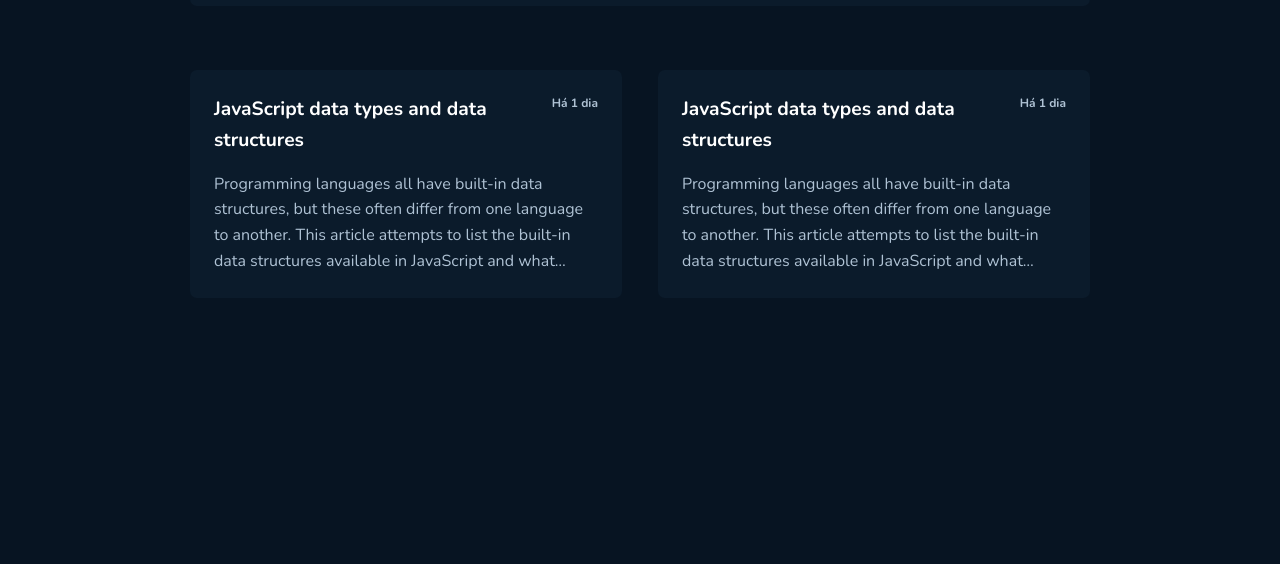
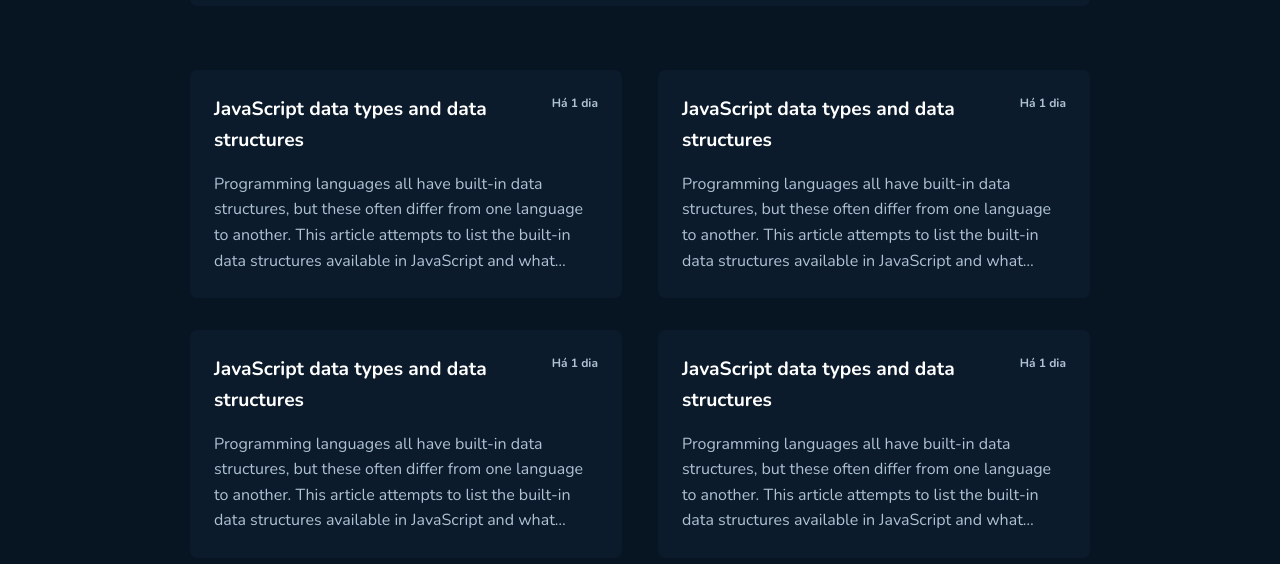
Before and after one commit to jnorberto23/github-blog, a React (Vite) app: page / in a window 1280 px wide. Shown: the part 430-994 px from the top of the page. Before the commit the page ends 800 px from the top, so only its background shows below. Built offline with nearby package versions, Linux system fonts and the light colour scheme; a web font is replaced by a local one.

Commit message:
♻️change Post to component

```diff
--- /dev/null
+++ b/src/pages/Home/components/Post/index.tsx
@@ -0,0 +1,27 @@
+import {
+  PostTitleWrapper,
+  PostTitleSpan,
+  PostTitle,
+  PostWrapper,
+  PostDescription,
+} from "./styles";
+
+export function Post() {
+  return (
+    <PostWrapper>
+      <PostTitleWrapper>
+        <PostTitle>JavaScript data types and data structures</PostTitle>
+        <PostTitleSpan>Há 1 dia</PostTitleSpan>
+      </PostTitleWrapper>
+      <PostDescription>
+        Programming languages all have built-in data structures, but these often
+        differ from one language to another. This article attempts to list the
+        built-in data structures available in JavaScript and what properties
+        they have. These can be used to build other data structures. Wherever
+        possible, comparisons with other languages are drawn. structures.
+        Wherever possible, comparisons with other languages are structures.
+        Wherever possible, comparisons with other languages are
+      </PostDescription>
+    </PostWrapper>
+  );
+}
--- /dev/null
+++ b/src/pages/Home/components/Post/styles.ts
@@ -0,0 +1,81 @@
+import styled from "styled-components";
+
+export const PostWrapper = styled.div`
+  display: flex;
+  flex-wrap: wrap;
+  flex-direction: column;
+  flex-basis: 48%;
+  padding: 1.5rem;
+  background-color: ${(props) => props.theme["base-profile"]};
+  /* box-shadow: 0 0 0 2px ${(props) => props.theme["base-subtitle"]}; */
+  border-radius: 7px;
+  gap: 1rem;
+
+  :hover{
+    box-sizing: border-box;
+    border: 1px solid ${(props) => props.theme["base-label"]};
+  }
+`;
+
+export const PostTitleWrapper = styled.div`
+  width: 100%;
+  display: flex;
+  flex-direction: row;
+  align-items: flex-start;
+  justify-content: space-between;
+  flex-wrap: wrap;
+
+  @media (max-width: 728px) {
+    flex-direction: column;
+    text-align: center;
+    flex-wrap: nowrap;
+    align-items: center;
+    padding-bottom: 1rem;
+  }
+`;
+
+export const PostTitle = styled.h1`
+  flex-basis: 80%;
+  font-family: "Nunito";
+  font-style: normal;
+  font-weight: 700;
+  font-size: 1.2rem;
+  line-height: 160%;
+  color: ${(props) => props.theme["white"]};
+
+  @media (max-width: 728px) {
+    text-align: center;
+  }
+`;
+
+export const PostTitleSpan = styled.span`
+  text-align: right;
+  flex-basis: 20%;
+  font-family: "Nunito";
+  font-style: normal;
+  font-weight: 700;
+  font-size: 12px;
+  line-height: 160%;
+
+  @media (max-width: 728px) {
+    text-align: center;
+  }
+`;
+
+export const PostDescription = styled.p`
+  font-family: "Nunito";
+  font-style: normal;
+  font-weight: 400;
+  font-size: 1rem;
+  line-height: 160%;
+  color: ${(props) => props.theme["base-text"]};
+  display: -webkit-box;
+  overflow: hidden;
+  text-overflow: ellipsis;
+  -webkit-line-clamp: 4;
+  -webkit-box-orient: vertical;
+
+  @media (max-width: 728px) {
+    text-align: center;
+  }
+`;
--- a/src/pages/Home/index.tsx
+++ b/src/pages/Home/index.tsx
@@ -1,47 +1,17 @@
 import { Fragment } from "react";
 import { Profile } from "./components/Profile";
-import {
-  PostList,
-  PostTitleWrapper,
-  PostTitleSpan,
-  PostWrapper,
-  PostTitle,
-  PostDescription,
-} from "./styles";
+import { PostList } from "./styles";
+import { Post } from "./components/Post";
 
 export function Home() {
+  const array = [1, 1, 1, 1];
   return (
     <Fragment>
       <Profile />
       <PostList>
-        <PostWrapper>
-          <PostTitleWrapper>
-            <PostTitle>JavaScript data types and data structures</PostTitle>
-            <PostTitleSpan>Há 1 dia</PostTitleSpan>
-          </PostTitleWrapper>
-          <PostDescription>
-            Programming languages all have built-in data structures, but these
-            often differ from one language to another. This article attempts to
-            list the built-in data structures available in JavaScript and what
-            properties they have. These can be used to build other data
-            structures. Wherever possible, comparisons with other languages are
-            drawn. structures. Wherever possible, comparisons with other languages are structures. Wherever possible, comparisons with other languages are
-          </PostDescription>
-        </PostWrapper>
-        <PostWrapper>
-          <PostTitleWrapper>
-            <PostTitle>JavaScript data types and data structures</PostTitle>
-            <PostTitleSpan>Há 1 dia</PostTitleSpan>
-          </PostTitleWrapper>
-          <PostDescription>
-            Programming languages all have built-in data structures, but these
-            often differ from one language to another. This article attempts to
-            list the built-in data structures available in JavaScript and what
-            properties they have. These can be used to build other data
-            structures. Wherever possible, comparisons with other languages are
-            drawn.
-          </PostDescription>
-        </PostWrapper>
+        {array.map((item: number) => {
+          return <Post key={item} />;
+        })}
       </PostList>
     </Fragment>
   );
--- a/src/pages/Home/styles.ts
+++ b/src/pages/Home/styles.ts
@@ -7,90 +7,10 @@
   max-width: 900px;
   margin: 4rem auto;
   justify-content: space-between;
+  gap: 2rem;
 
   @media (max-width: 728px) {
     padding-top: 1rem;
     flex-direction: column;
-    gap: 2rem;
   }
 `;
-
-export const PostWrapper = styled.div`
-  display: flex;
-  flex-wrap: wrap;
-  flex-direction: column;
-  flex-basis: 48%;
-  padding: 1.5rem;
-  background-color: ${(props) => props.theme["base-profile"]};
-  /* box-shadow: 0 0 0 2px ${(props) => props.theme["base-subtitle"]}; */
-  border-radius: 7px;
-  gap: 1rem;
-
-  :hover{
-    box-sizing: border-box;
-    border: 1px solid ${(props) => props.theme["base-label"]};
-  }
-`;
-
-export const PostTitleWrapper = styled.div`
-  width: 100%;
-  display: flex;
-  flex-direction: row;
-  align-items: flex-start;
-  justify-content: space-between;
-  flex-wrap: wrap;
-
-  @media (max-width: 728px) {
-    flex-direction: column;
-    text-align: center;
-    flex-wrap: nowrap;
-    align-items: center;
-    padding-bottom: 1rem;
-  }
-`;
-
-export const PostTitle = styled.h1`
-  flex-basis: 80%;
-  font-family: "Nunito";
-  font-style: normal;
-  font-weight: 700;
-  font-size: 1.2rem;
-  line-height: 160%;
-  color: ${(props) => props.theme["white"]};
-
-  @media (max-width: 728px) {
-    text-align: center;
-  }
-`;
-
-export const PostTitleSpan = styled.span`
-  text-align: right;
-  flex-basis: 20%;
-  font-family: "Nunito";
-  font-style: normal;
-  font-weight: 700;
-  font-size: 12px;
-  line-height: 160%;
-
-  @media (max-width: 728px) {
-    text-align: center;
-  }
-`;
-
-export const PostDescription = styled.p`
-  font-family: "Nunito";
-  font-style: normal;
-  font-weight: 400;
-  font-size: 1rem;
-  line-height: 160%;
-  color: ${(props) => props.theme["base-text"]};
-  display: -webkit-box;
-  overflow: hidden;
-  text-overflow: ellipsis;
-  -webkit-line-clamp: 4;
-  -webkit-box-orient: vertical;
-
-  @media (max-width: 728px) {
-    text-align: center;
-  }
-`;
```
